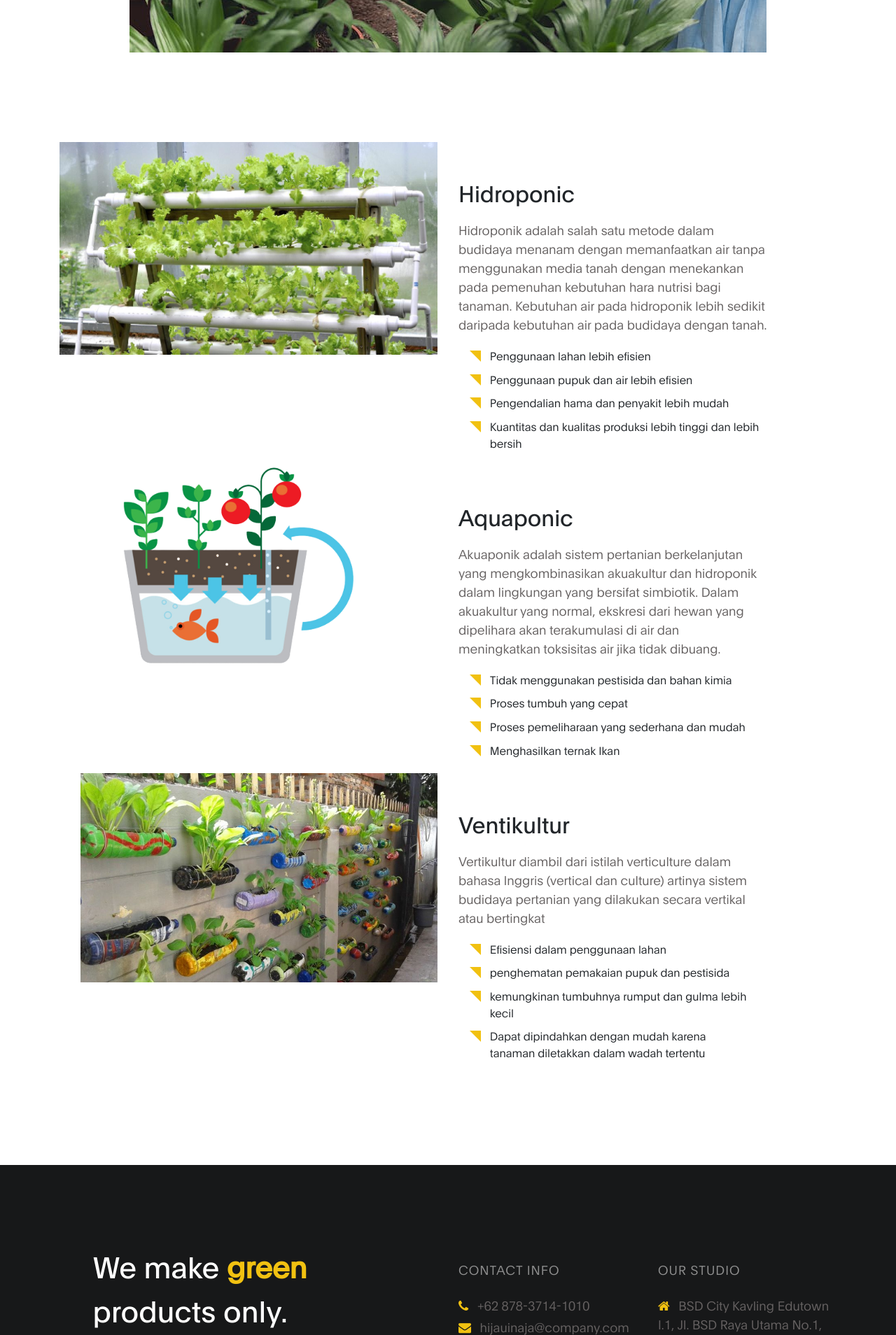
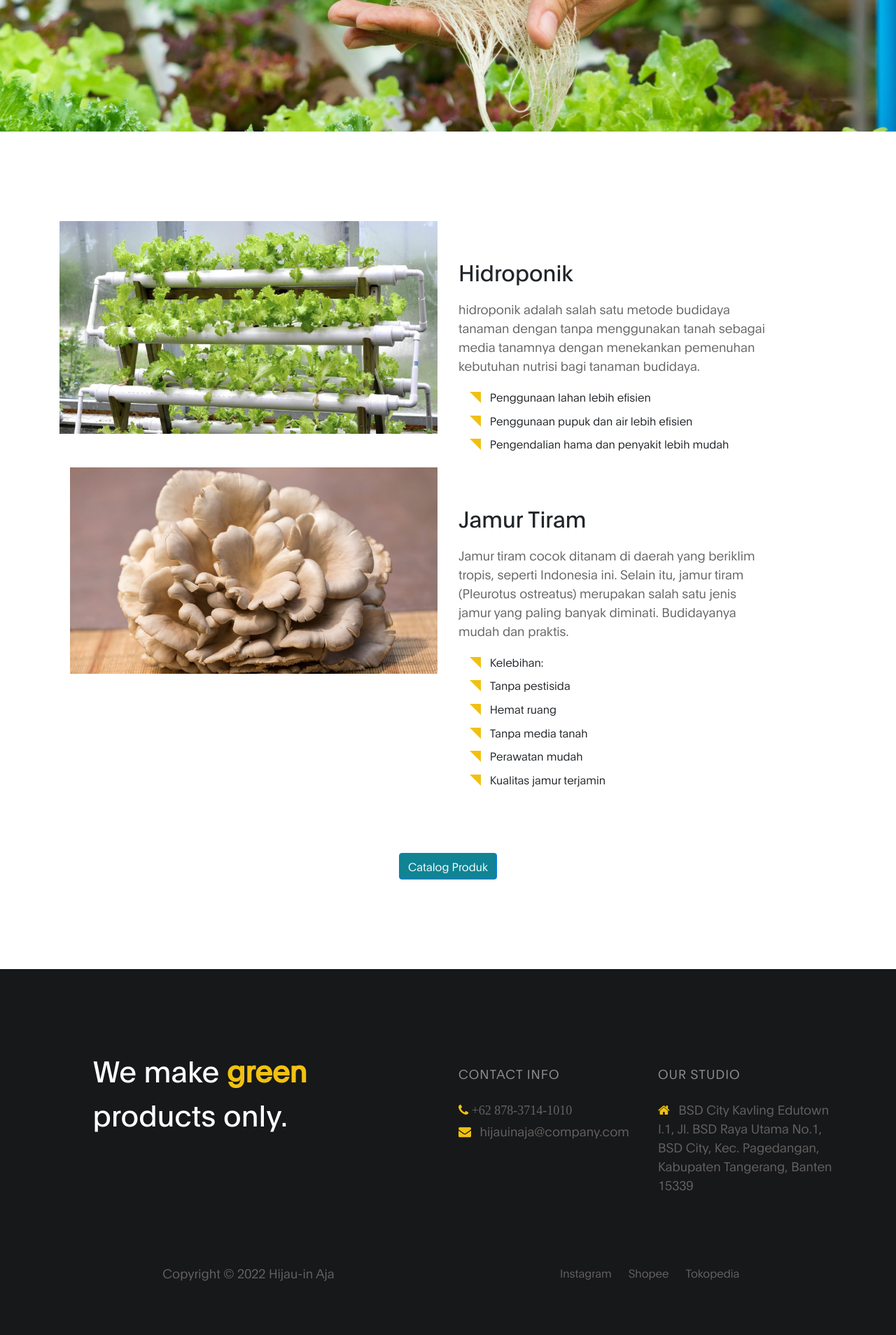
Before and after one commit to Skycyon/Skycyon.github.io, a PHP site: page /project-detail.html in a window 1280 px wide. Shown: the part 920-2828 px from the top of the page at 70% size. Run offline with PHP 8.4, Linux system fonts and the light colour scheme.

Commit message:
first commit

```diff
--- a/css/templatemo-digital-trend.css
+++ b/css/templatemo-digital-trend.css
@@ -632,6 +632,10 @@
     }
   }
 
+  .btn-primary {
+    background-color: #108494;
+    color: white;
+  }
   @media screen and (min-width: 991px) {
 
     .project h2 {
--- a/project-detail.html
+++ b/project-detail.html
@@ -94,15 +94,14 @@
 
                     <div class="col-lg-5 col-md-6 mr-lg-auto mt-lg-5 col-12" data-aos="fade-up" data-aos-delay="200">
 
-                      <h2>Hidroponic</h2>
+                      <h2>Hidroponik</h2>
 
-                      <p class="mt-3 mb-4">Hidroponik adalah salah satu metode dalam budidaya menanam dengan memanfaatkan air tanpa menggunakan media tanah dengan menekankan pada pemenuhan kebutuhan hara nutrisi bagi tanaman. Kebutuhan air pada hidroponik lebih sedikit daripada kebutuhan air pada budidaya dengan tanah.</p>
+                      <p class="mt-3 mb-4">hidroponik adalah salah satu metode budidaya tanaman dengan tanpa menggunakan tanah sebagai media tanamnya dengan menekankan pemenuhan kebutuhan nutrisi bagi tanaman budidaya.</p>
 
                       <ul class="list-detail">
                         <li><span>Penggunaan lahan lebih efisien</span></li>
                         <li><span>Penggunaan pupuk dan air lebih efisien</span></li>
                         <li><span>Pengendalian hama dan penyakit lebih mudah</span></li>
-                        <li><span>Kuantitas dan kualitas produksi lebih tinggi dan lebih bersih</span></li>
                       </ul>
                     </div>
                </div>
@@ -111,46 +110,31 @@
                <div class="row">
                   <div class="col-lg-6 col-md-6 col-12 mb-5">
 
+
                       <img src="images/project/project-detail/personal-websites.png" class="img-fluid" alt="personal website" data-aos="fade-up">
                    </div>
 
                    <div class="col-lg-5 col-md-6 mr-lg-auto mt-lg-5 col-12" data-aos="fade-up" data-aos-delay="200">
 
-                      <h2>Aquaponic</h2>
+                      <h2>Jamur Tiram</h2>
 
-                      <p class="mt-3 mb-4">Akuaponik adalah sistem pertanian berkelanjutan yang mengkombinasikan akuakultur dan hidroponik dalam lingkungan yang bersifat simbiotik. Dalam akuakultur yang normal, ekskresi dari hewan yang dipelihara akan terakumulasi di air dan meningkatkan toksisitas air jika tidak dibuang.</p>
+                      <p class="mt-3 mb-4">Jamur tiram cocok ditanam di daerah yang beriklim tropis, seperti Indonesia ini. Selain itu, jamur tiram (Pleurotus ostreatus) merupakan salah satu jenis jamur yang paling banyak diminati. Budidayanya mudah dan praktis.</p>
 
                       <ul class="list-detail">
-                        <li><span>Tidak menggunakan pestisida dan bahan kimia</span></li>
-                        <li><span>Proses tumbuh yang cepat</span></li>
-                        <li><span>Proses pemeliharaan yang sederhana dan mudah</span></li>
-                        <li><span>Menghasilkan ternak Ikan</span></li>
+                        <li><span>Kelebihan:</span></li>
+                        <li><span>Tanpa pestisida</span></li>
+                        <li><span>Hemat ruang</span></li>
+                        <li><span>Tanpa media tanah</span></li>
+                        <li><span>Perawatan mudah</span></li>
+                        <li><span>Kualitas jamur terjamin</span></li>
+                        <br>
+                        <br>
+                        <br>
                       </ul>
                     </div>
                 </div>
 
-              <div class="container">
-               <div class="row">
-                  <div class="col-lg-6 col-md-6 col-12 mb-5">
-
-                      <img src="images/project/project-detail/personal-websitess.png" class="img-fluid" alt="personal website" data-aos="fade-up">
-                   </div>
-
-                   <div class="col-lg-5 col-md-6 mr-lg-auto mt-lg-5 col-12" data-aos="fade-up" data-aos-delay="200">
-
-                      <h2>Ventikultur</h2>
-
-                      <p class="mt-3 mb-4">Vertikultur diambil dari istilah verticulture dalam bahasa lnggris (vertical dan culture) artinya sistem budidaya pertanian yang dilakukan secara vertikal atau bertingkat</p>
-
-                      <ul class="list-detail">
-                        <li><span>Efisiensi dalam penggunaan lahan</span></li>
-                        <li><span>penghematan pemakaian pupuk dan pestisida</span></li>
-                        <li><span>kemungkinan tumbuhnya rumput dan gulma lebih kecil</span></li>
-                        <li><span>Dapat dipindahkan dengan mudah karena tanaman diletakkan dalam wadah tertentu</span></li>
-                      </ul>
-                    </div>
-                </div>
-
+                <center><a href="https://drive.google.com/file/d/1Bloj06yP5DfuIVucB_JkgbB4ERSW_5Xh/view?usp=sharing" class="btn btn-primary">Catalog Produk</a></center>
 
           </div>
      </section>
@@ -168,12 +152,15 @@
             <h4 class="my-4">Contact Info</h4>
 
             <p class="mb-1">
-              <i class="fa fa-phone mr-2 footer-icon"></i>
-              +62 878-3714-1010
+              <i class="fa fa-phone mr-2 footer-icon">
+              <a href="https://wa.me/6287837141010?text=Hello%2C%20saya%20mau%20lihat%20produk%20Hijau-in%20Aja%20dong...">   +62 878-3714-1010</a>
+            </i>
+
+
             </p>
 
             <p>
-              <a href="#">
+              <a href="mailto: hijauin.aja25@gmail.com">
                 <i class="fa fa-envelope mr-2 footer-icon"></i>
                 hijauinaja@company.com
               </a>
@@ -195,22 +182,17 @@
 
           </div>
 
+
           <div class="col-lg-4 mx-lg-auto col-md-6 col-12" data-aos="fade-up" data-aos-delay="500">
 
             <ul class="footer-link">
-              <li><a href="#">Stories</a></li>
-              <li><a href="#">Work with us</a></li>
-              <li><a href="#">Privacy</a></li>
+              <li><a href="https://www.instagram.com/hijauinaja_/?igshid=YmMyMTA2M2Y%3D">Instagram</a></li>
+              <li><a href="https://shopee.co.id/hijauinaja">Shopee</a></li>
+              <li><a href="https://www.tokopedia.com/hijau-inaja?_branch_match_id=1083761334405859577&utm_source=sellerchannel&utm_campaign=Shop-0-14826736-0&utm_medium=share&_branch_referrer=H4sIAAAAAAAAA8soKSkottLXL8nPzi9ITclM1MvJzMvWz8jMSizVzcxLzEoEAFQJzxYiAAAA">Tokopedia</a></li>
             </ul>
           </div>
 
-          <div class="col-lg-3 mx-lg-auto col-md-6 col-12" data-aos="fade-up" data-aos-delay="600">
-            <ul class="social-icon">
-              <li><a href="#" class="fa fa-instagram"></a></li>
-              <li><a href="#" class="fa fa-twitter"></a></li>
-              <li><a href="#" class="fa fa-dribbble"></a></li>
-              <li><a href="#" class="fa fa-behance"></a></li>
-            </ul>
+        </ul>
           </div>
 
         </div>
```
Also changed, not shown: contact.html (+16 -19 lines), index.html (+17 -34 lines), images/project/project-detail/interview-process.jpg, images/project/project-detail/personal-website.png, images/project/project-detail/personal-websites.png, images/project/project-detail/personal-websitess.png (deleted), images/project/project-image02.jpg, images/project/project-image04.jpg, images/working-girl.png, 1 other file.
